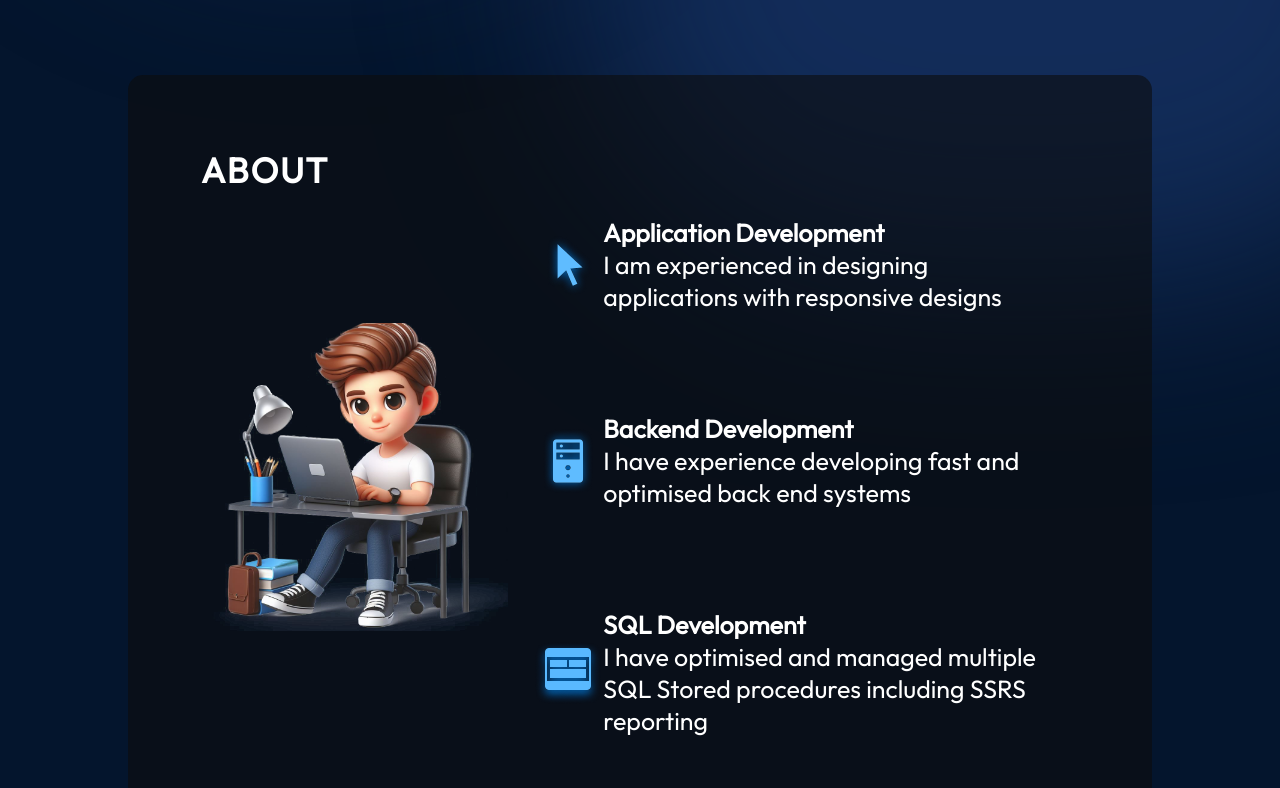
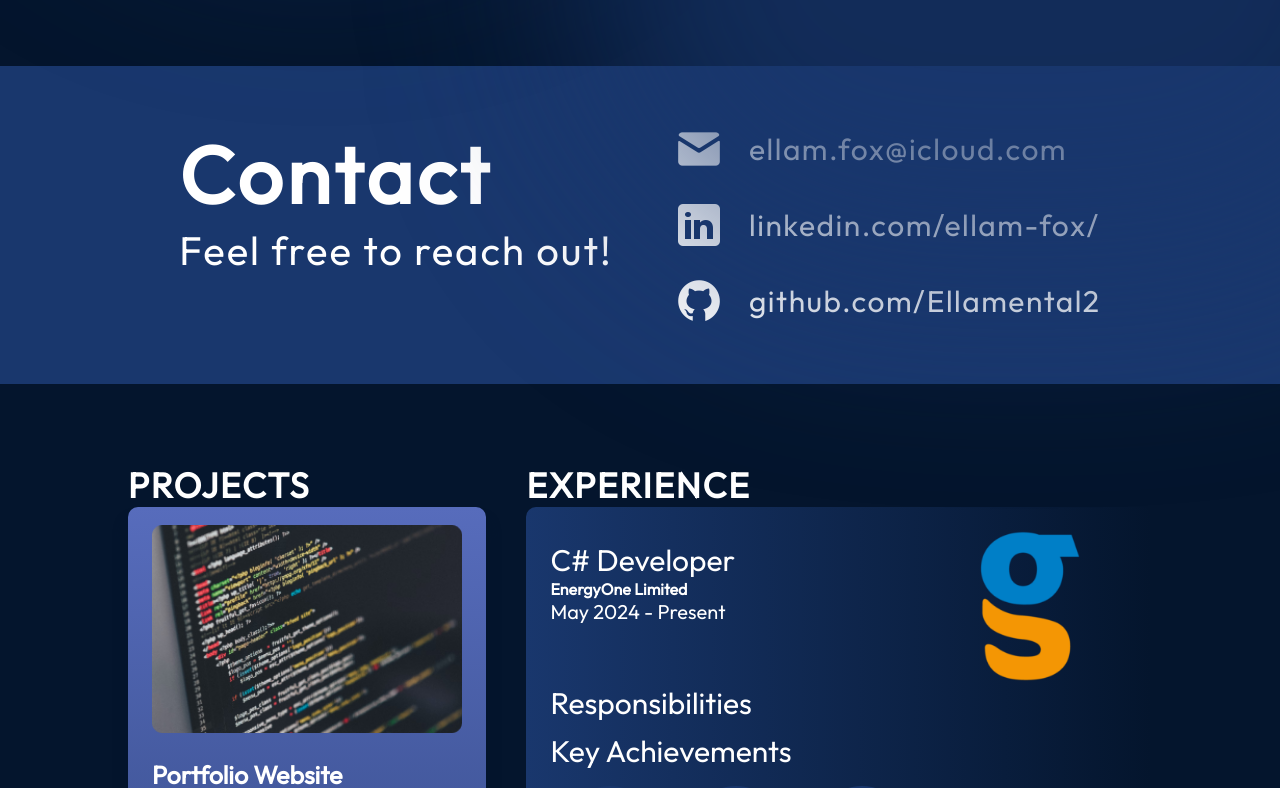
Before and after one commit to Ellamental2/Portfolio, a React (Vite) app: page / in a window 1280 px wide. Shown: the part 720-1508 px from the top of the page. Built offline with nearby package versions, Linux system fonts and the light colour scheme.

Commit message:
trim fat

```diff
--- a/src/App.jsx
+++ b/src/App.jsx
@@ -1,7 +1,6 @@
 import styles from './App.module.css'
 import { Hero } from './components/Hero/Hero';
 import { Navbar } from './components/Navbar/Navbar';
-import { About } from './components/About/About';
 import { Experience } from './components/Experience/Experience';
 import { Contact } from './components/Contact/Contact';
 
@@ -9,9 +8,8 @@ function App() {
   return <div className={styles.App}>
     <Navbar />
     <Hero />
-    <About />
+    <Contact />
     <Experience />
-    <Contact />
   </div>;
 }
 
--- a/src/components/About/About.jsx
+++ /dev/null
@@ -1,41 +0,0 @@
-// import React from 'react'
-import styles from "./About.module.css"
-import { getImageUrl } from "../../utils"
-
-export const About = () => {
-  return (
-    <section className={styles.container} id="about">
-        <h2 className={styles.title}>About</h2>
-        <div className={styles.content}>
-            <img
-                src={getImageUrl("about/aboutImage.png")}
-                alt="Me sitting with a laptop"
-                className={styles.aboutImage}
-            />
-            <ul className={styles.aboutItems}>
-                <li className={styles.aboutItem}>
-                    <img src={getImageUrl("about/cursorIcon.png")} alt="cursor icon" />
-                    <div className={styles.aboutItemText}>
-                        <h3>Application Development</h3>
-                        <p>I am experienced in designing applications with responsive designs</p>
-                    </div>
-                </li>
-                <li className={styles.aboutItem}>
-                    <img src={getImageUrl("about/serverIcon.png")} alt="server icon" />
-                    <div className={styles.aboutItemText}>
-                        <h3>Backend Development</h3>
-                        <p>I have experience developing fast and optimised back end systems</p>
-                    </div>
-                </li>
-                <li className={styles.aboutItem}>
-                    <img src={getImageUrl("about/uiIcon.png")} alt="SQL icon" />
-                    <div className={styles.aboutItemText}>
-                        <h3>SQL Development</h3>
-                        <p>I have optimised and managed multiple SQL Stored procedures including SSRS reporting</p>
-                    </div>
-                </li>
-            </ul>
-        </div>
-    </section>
-  )
-}
--- a/src/components/About/About.module.css
+++ /dev/null
@@ -1,92 +0,0 @@
-@import "../../vars.css";
-
-.container {
-  position: relative;
-  background-color: rgba(12, 12, 12, 0.6);
-  border-radius: 15px;
-  padding: 73px;
-  margin-top: 129px;
-  z-index: 1;
-  margin-left: 10%;
-  margin-right: 10%;
-}
-
-.title {
-  color: var(--color-text);
-  font-size: 35px;
-  font-weight: 700;
-  letter-spacing: 1.75px;
-  text-transform: uppercase;
-}
-
-.content {
-  display: flex;
-  flex-direction: row;
-  align-items: center;
-}
-
-.aboutImage {
-  width: 35%;
-}
-
-.aboutItems {
-  color: var(--color-text);
-  display: flex;
-  flex-direction: column;
-  gap: 50px;
-}
-
-.aboutItem {
-  display: flex;
-  flex-direction: row;
-  align-items: center;
-  border-radius: 20px;
-  list-style: none;
-  padding: 25px;
-  background-image: linear-gradient(
-    90deg,
-    rgba(165, 215, 232, 0.42) 0%,
-    rgba(255, 255, 255, 0) 100%
-  );
-  background-size: 0 100%;
-  background-repeat: no-repeat;
-  transition: 0.4s;
-}
-
-.aboutItem:hover {
-  background-size: 100% 100%;
-}
-
-.aboutItem h3 {
-  font-size: 25px;
-  font-weight: 600;
-}
-
-.aboutItem p {
-  font-size: 25px;
-}
-
-@media screen and (max-width: 830px) {
-  .container {
-    background-color: transparent;
-    padding-left: 0;
-    padding-right: 0;
-  }
-
-  .content {
-    flex-direction: column;
-  }
-
-  .aboutImage {
-    display: none;
-  }
-
-  .aboutItems {
-    margin-top: 29px;
-  }
-
-  .aboutItem {
-    padding-left: 0;
-    padding-right: 0;
-  }
-}
--- a/src/components/Hero/Hero.jsx
+++ b/src/components/Hero/Hero.jsx
@@ -11,7 +11,7 @@ export const Hero = () => {
             </div>
             <img
                 className={styles.heroImg}
-                src={getImageUrl("hero/heroImage.png")}
+                src={getImageUrl("about/aboutImage.png")}
                 alt="hero-image"
             />
             <div className={styles.topBlur} />
--- a/src/components/Navbar/Navbar.jsx
+++ b/src/components/Navbar/Navbar.jsx
@@ -24,13 +24,10 @@ export const Navbar = () => {
                     onClick={() => setMenuOpen(false)}
                 >
                     <li>
-                        <a href="#about">About</a>
+                        <a href="#contact">Contact</a>
                     </li>
                     <li>
                         <a href="#experience">Experience</a>
-                    </li>
-                    <li>
-                        <a href="#contact">Contact</a>
                     </li>
                 </ul>
             </div>
```
